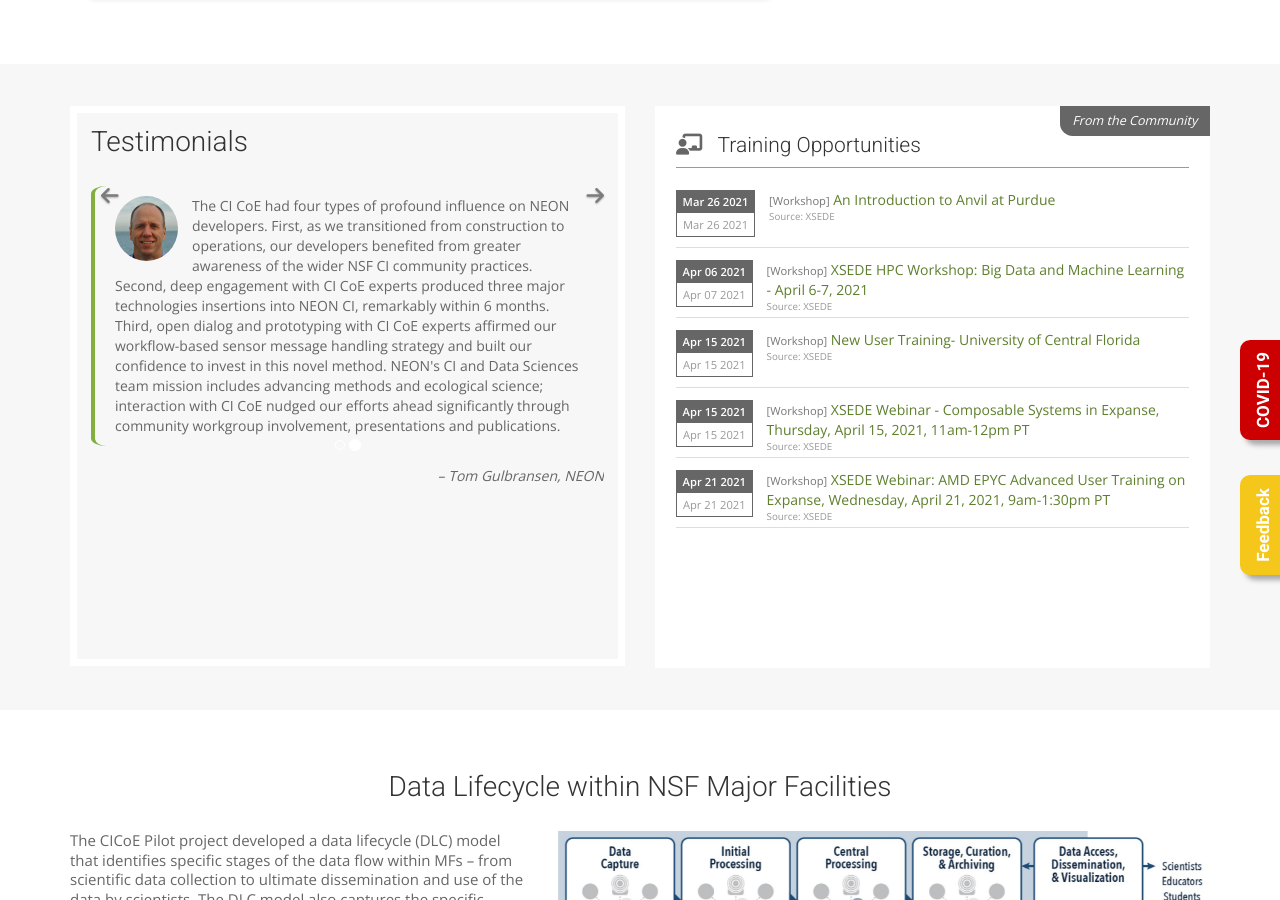
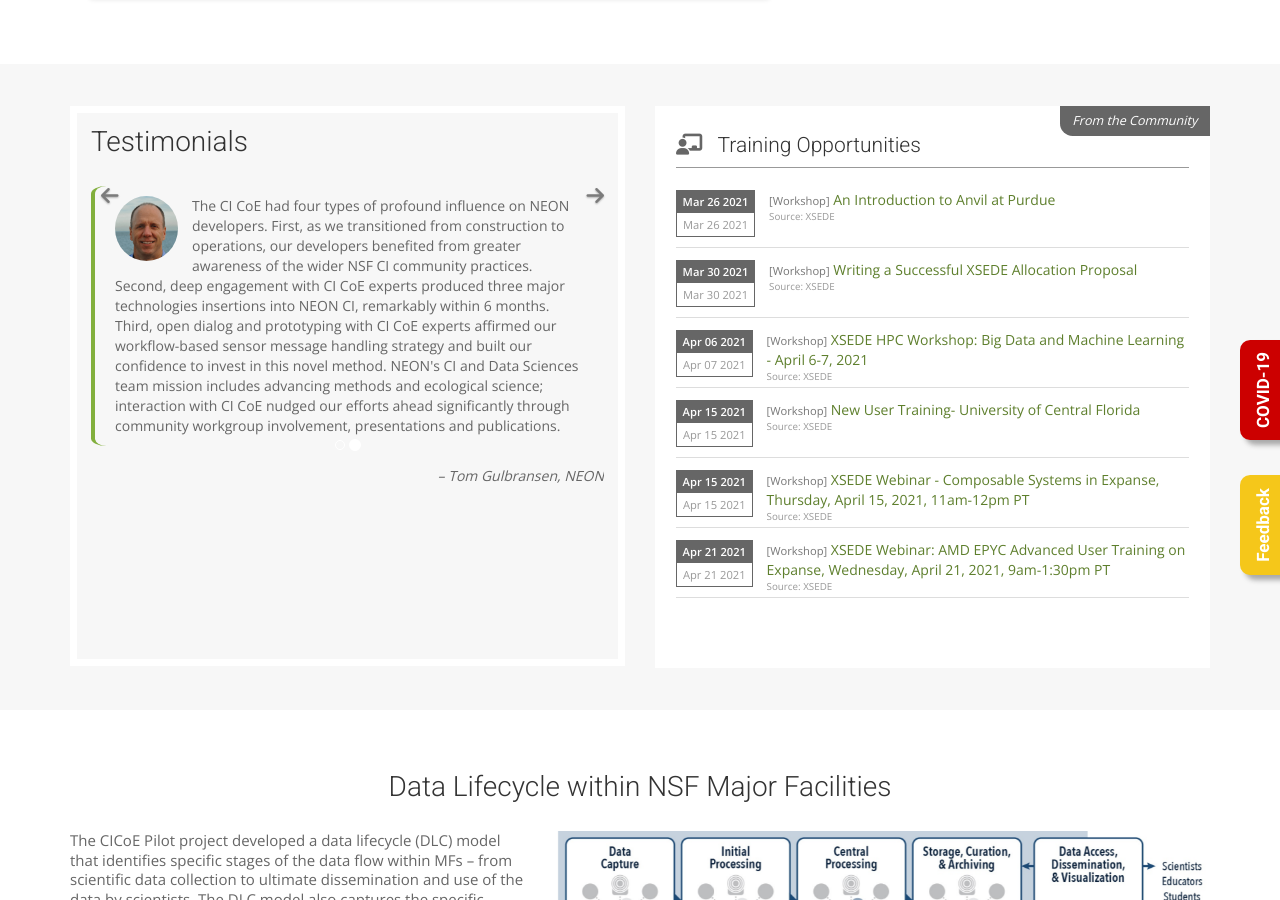
Before and after one commit to cicoe/cicoe.github.io, a Jekyll site: the page built from index.html, in a window 1280 px wide and 900 px high, scrolled down 1169 px. Built offline with Jekyll 4.4.1, drawn with Linux system fonts in a browser that asks for light colours; nearby versions of some CDN libraries; some web fonts are replaced; comment, search, counter and statistics services are not loaded.

Commit message:
updated training events

```diff
--- a/_data/training_opportunities.yml
+++ b/_data/training_opportunities.yml
@@ -5,6 +5,13 @@
   time: ''
   title: An Introduction to Anvil at Purdue
   website: "https://www.xsede.org/web/xup/course-calendar/-/training-user/class/2312/session/3972/register"
+- categroy: Workshop
+  end_date: March 30, 2021
+  source: XSEDE
+  start_date: March 30, 2021
+  time: ''
+  title: Writing a Successful XSEDE Allocation Proposal
+  website: "https://www.xsede.org/web/xup/course-calendar/-/training-user/class/594/session/3975/register"
 - categroy: Workshop
   end_date: April 07, 2021
   source: XSEDE
```
